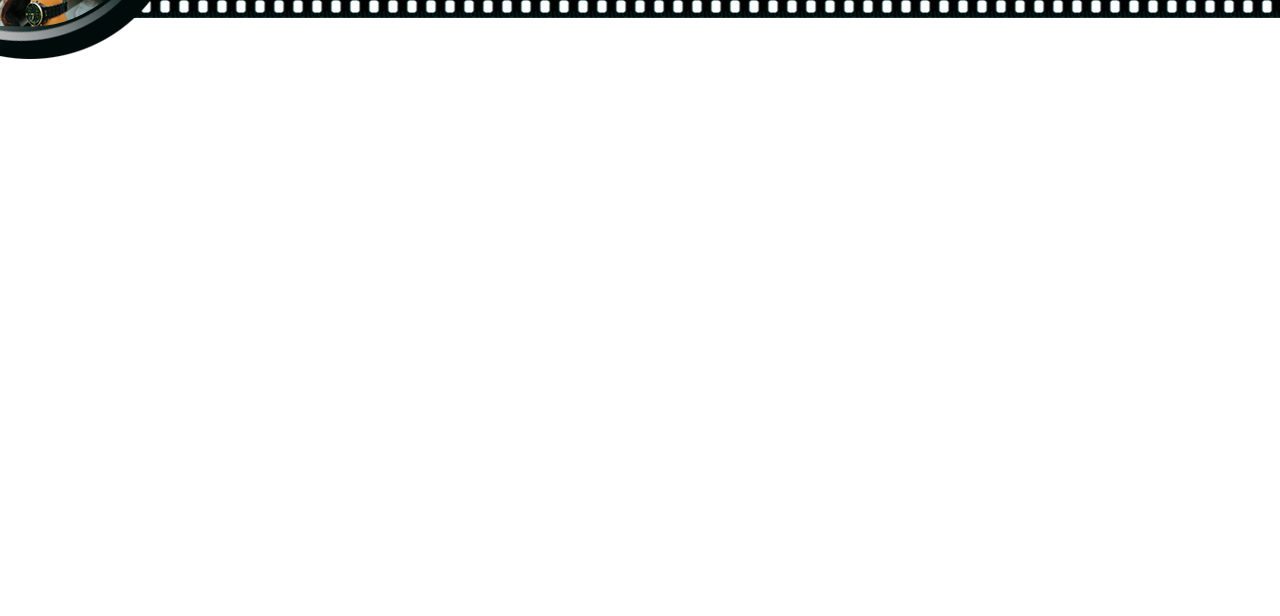
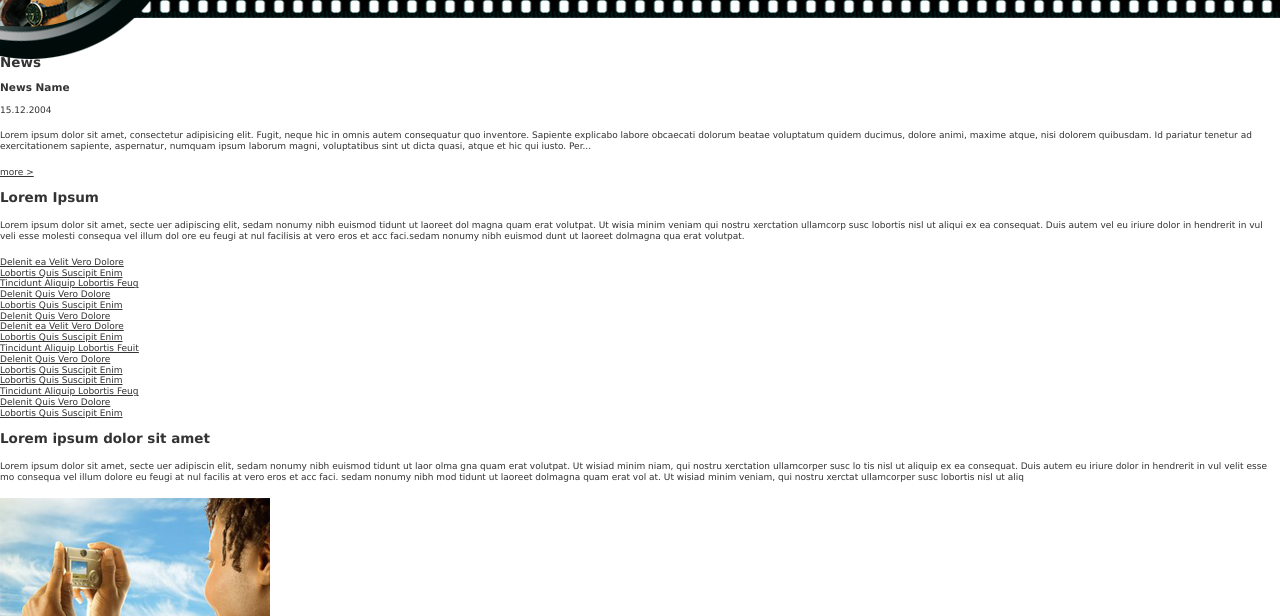
Before and after one commit to olegsorokin/interview-062017, a website: page app/index.html in a window 1280 px wide. Shown: the part 184-800 px from the top of the page. Drawn offline with nearby package versions, Linux system fonts and the light colour scheme; files that its build step writes are made by us from their sources.

Commit message:
Добавил блоки новостей

```diff
--- a/app/index.html
+++ b/app/index.html
@@ -108,7 +108,50 @@
 		</div>
 	</header>
 
-  <main class="page-main"></main>
+  <main class="page-main">
+    <div class="container">
+			<div class="main-column news">
+				<h2>News</h2>
+				<div id="news__list">
+          <article class="news__article">
+            <div class="news__header">
+              <h3 class="news__title">News Name</h3>
+              <span class="news__date">15.12.2004</span>
+            </div>
+            <p class="news__body">Lorem ipsum dolor sit amet, consectetur adipisicing elit. Fugit, neque hic in omnis autem consequatur quo inventore. Sapiente explicabo labore obcaecati dolorum beatae voluptatum quidem ducimus, dolore animi, maxime atque, nisi dolorem quibusdam. Id pariatur tenetur ad exercitationem sapiente, aspernatur, numquam ipsum laborum magni, voluptatibus sint ut dicta quasi, atque et hic qui iusto. Per...</p>
+            <a href="" class="news__link">more &gt;</a>
+          </article>
+          <div class="news__bot-line"></div>
+				</div>
+			</div>
+			<div class="main-column middle-info">
+				<h2>Lorem Ipsum</h2>
+				<p>Lorem ipsum dolor sit amet, secte uer adipiscing elit, sedam nonumy nibh euismod tidunt ut laoreet dol magna quam erat volutpat. Ut wisia minim veniam qui nostru xerctation ullamcorp susc lobortis nisl ut aliqui ex ea consequat. Duis autem vel eu iriure dolor in hendrerit in vul veli esse molesti consequa vel illum dol ore eu feugi at nul facilisis at vero eros et acc faci.sedam nonumy nibh euismod dunt ut laoreet dolmagna qua erat volutpat.</p>
+				<ul class="middle-info__list">
+					<li><a href="#" class="middle-info__link">Delenit ea Velit  Vero Dolore</a></li>
+					<li><a href="#" class="middle-info__link">Lobortis Quis Suscipit Enim</a></li>
+					<li><a href="#" class="middle-info__link">Tincidunt Aliquip Lobortis Feug</a></li>
+					<li><a href="#" class="middle-info__link">Delenit Quis Vero Dolore</a></li>
+					<li><a href="#" class="middle-info__link">Lobortis Quis Suscipit Enim</a></li>
+					<li><a href="#" class="middle-info__link">Delenit Quis Vero Dolore</a></li>
+					<li><a href="#" class="middle-info__link">Delenit ea Velit  Vero Dolore</a></li>
+					<li><a href="#" class="middle-info__link">Lobortis Quis Suscipit Enim</a></li>
+					<li><a href="#" class="middle-info__link">Tincidunt Aliquip Lobortis Feuit</a></li>
+					<li><a href="#" class="middle-info__link">Delenit Quis Vero Dolore</a></li>
+					<li><a href="#" class="middle-info__link">Lobortis Quis Suscipit Enim</a></li>
+					<li><a href="#" class="middle-info__link">Lobortis Quis Suscipit Enim</a></li>
+					<li><a href="#" class="middle-info__link">Tincidunt Aliquip Lobortis Feug</a></li>
+					<li><a href="#" class="middle-info__link">Delenit Quis Vero Dolore</a></li>
+					<li><a href="#" class="middle-info__link">Lobortis Quis Suscipit Enim</a></li>
+				</ul>
+			</div>
+			<div class="main-column img-info">
+				<h2>Lorem ipsum <span class="img-info__subtitle">dolor sit amet</span></h2>
+				<p>Lorem ipsum dolor sit amet, secte uer adipiscin elit, sedam nonumy nibh euismod tidunt ut laor olma gna quam erat volutpat. Ut wisiad minim niam, qui nostru xerctation ullamcorper susc lo tis nisl ut aliquip ex ea consequat. Duis autem eu iriure dolor in hendrerit in vul velit esse mo consequa vel illum dolore eu feugi at nul facilis at vero eros et acc faci. sedam nonumy nibh mod tidunt ut laoreet dolmagna quam erat vol at. Ut wisiad minim veniam, qui nostru xerctat ullamcorper susc lobortis nisl ut aliq</p>
+				<img src="img/img-foto.jpg" class="img-responsive" alt="foto-alt">
+			</div>
+		</div>
+  </main>
 
   <footer class="page-footer"></footer>
 </body>
```
